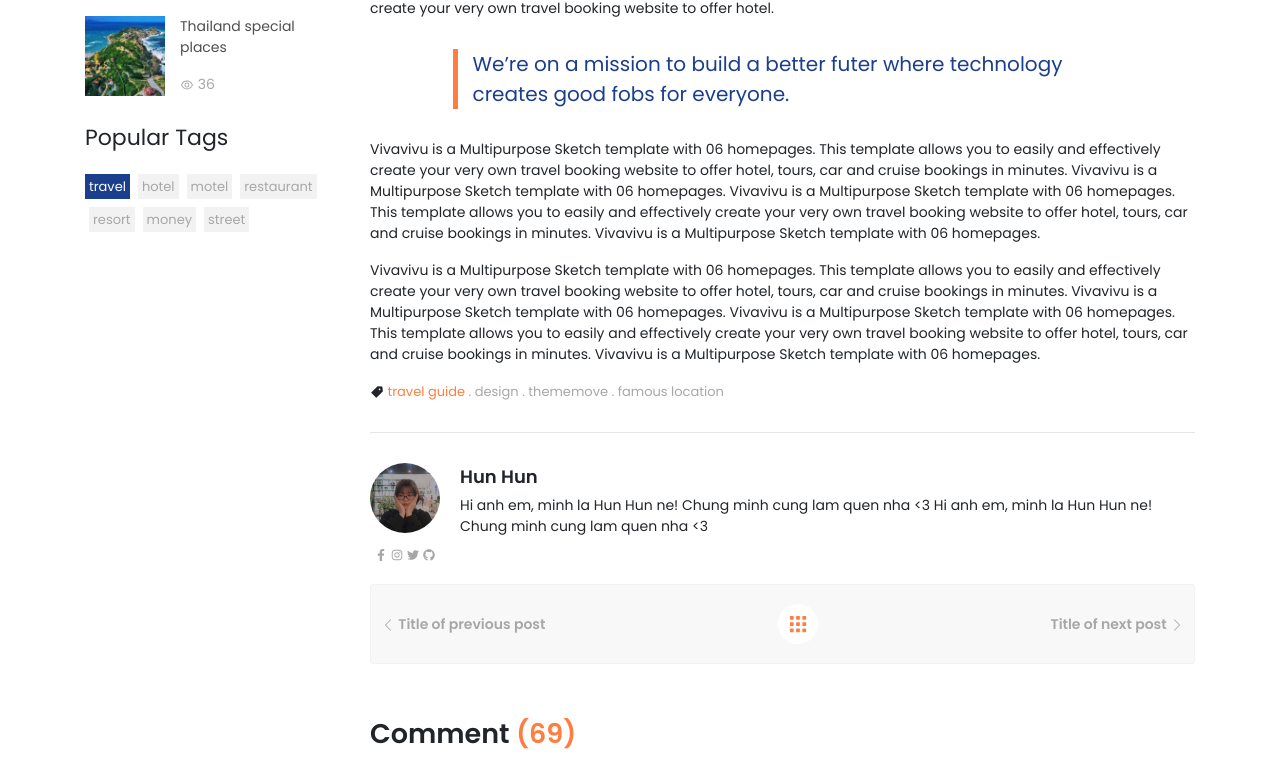
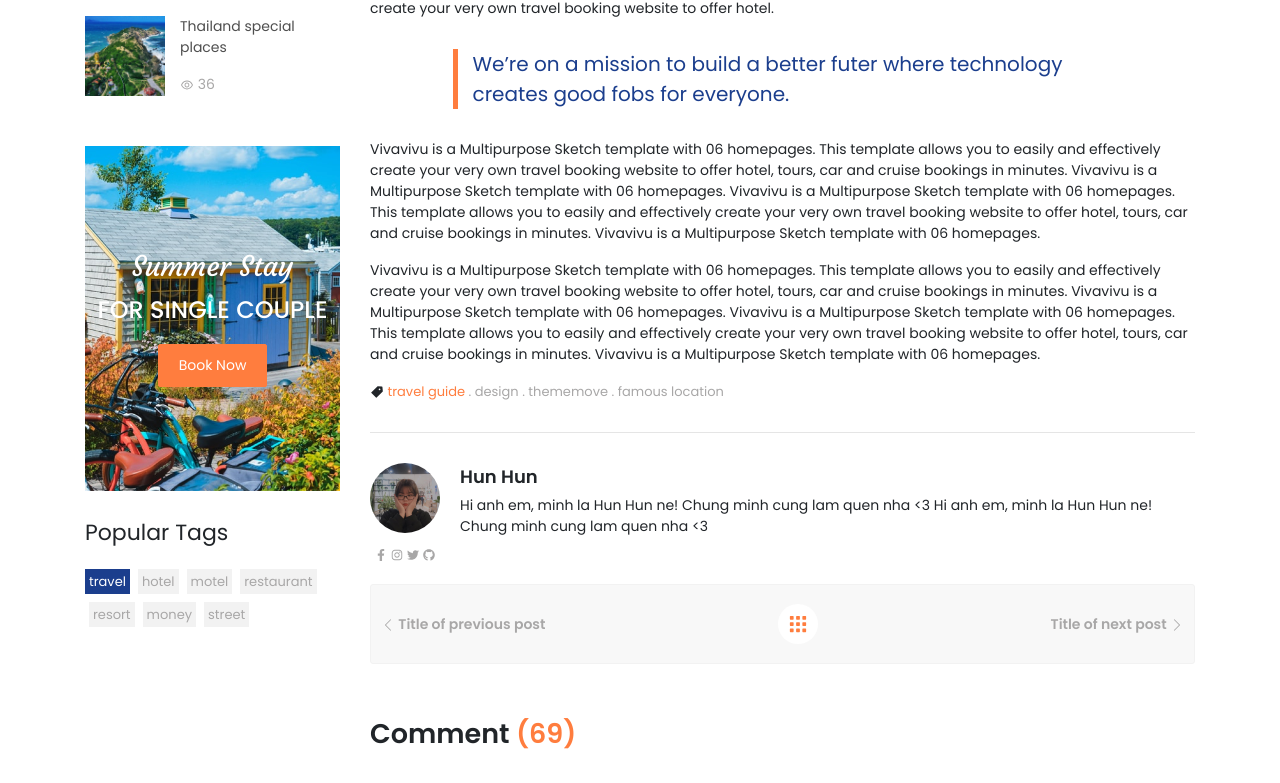
Before and after one commit to nqcuongdev/booking-tour-react, a React (Create React App) app in the folder front-end/: page /blogs/blog-detail in a window 1280 px wide. Shown: the part 952-1735 px from the top of the page. Built offline with nearby package versions, Linux system fonts and the light colour scheme.

Commit message:
Finish Blog-Details Final

```diff
--- a/front-end/src/components/Comment/Comment.jsx
+++ b/front-end/src/components/Comment/Comment.jsx
@@ -9,7 +9,7 @@ const Comment = (props) => {
 
     return (
         <div>
-            <div className="comment mt-50 mb-50">
+            <div className="comment">
                 <div className="comment-author-avatar">
                     <img src={props.avatar} alt={props.avatar} />
                 </div>
--- a/front-end/src/pages/BlogDetail.jsx
+++ b/front-end/src/pages/BlogDetail.jsx
@@ -20,6 +20,8 @@ import { FaFacebookF, FaInstagram, FaTwitter, FaGithub } from 'react-icons/fa';
 import Comment from '../components/Comment/Comment';
 import CommentForm from '../components/CommentForm/CommentForm';
 import Post from '../components/Post/Post';
+import adImage from "../assets/images/ad.png";
+import AdItem from "../components/AdItem/AdItem";
 
 const postData = {
     blogImage: post_1,
@@ -116,6 +118,12 @@ const relatedPostsData = [
     }
 ];
 
+const popularItem = {
+    text1: "Summer Stay",
+    text2: "for single couple",
+    image: adImage,
+};
+
 const BlogDetail = (props) => {
     return (
         <MainLayout>
@@ -154,9 +162,8 @@ const BlogDetail = (props) => {
                                     );
                                 })}
                             </div>
-
+                            <AdItem {...popularItem} />
                             <PopularTags popularTags={popularTags} />
-
                         </Col>
                         <Col xl={9} lg={8} md={7} xs={12} className="blog-detail-content">
                             <img src={postData.blogImage} alt={postData.blogImage} className="post-image"/>
```
